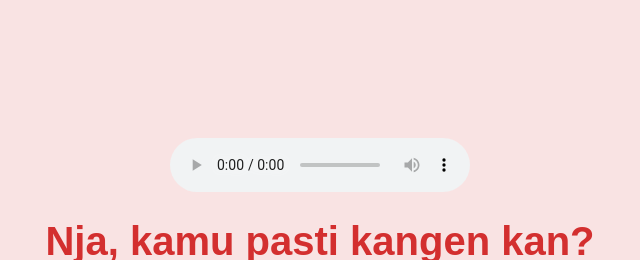
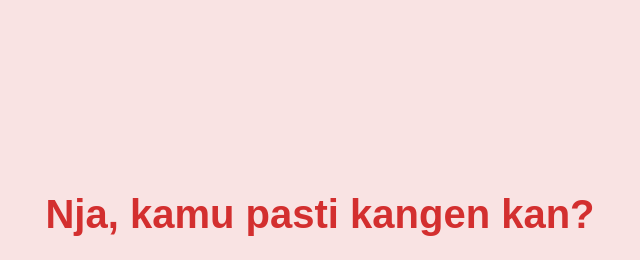
Before and after one commit to HilmanRofiq/Kangen, a plain HTML site: page index.html in a window 1280 px wide. Shown: the top 260 px of the page, without its empty margins (320-960 px from the left). Drawn offline with Linux system fonts and the light colour scheme; no server answers.

Commit message:
Update index.html

```diff
--- a/index.html
+++ b/index.html
@@ -7,7 +7,6 @@
     <link rel="stylesheet" href="styles.css">
 </head>
 <body>
-    <audio src="i_like_you_the_most.MP3" controls autoplay></audio>
     <div class="container">
         <h1>Nja, kamu pasti kangen kan?</h1>
         <div class="buttons">
```
